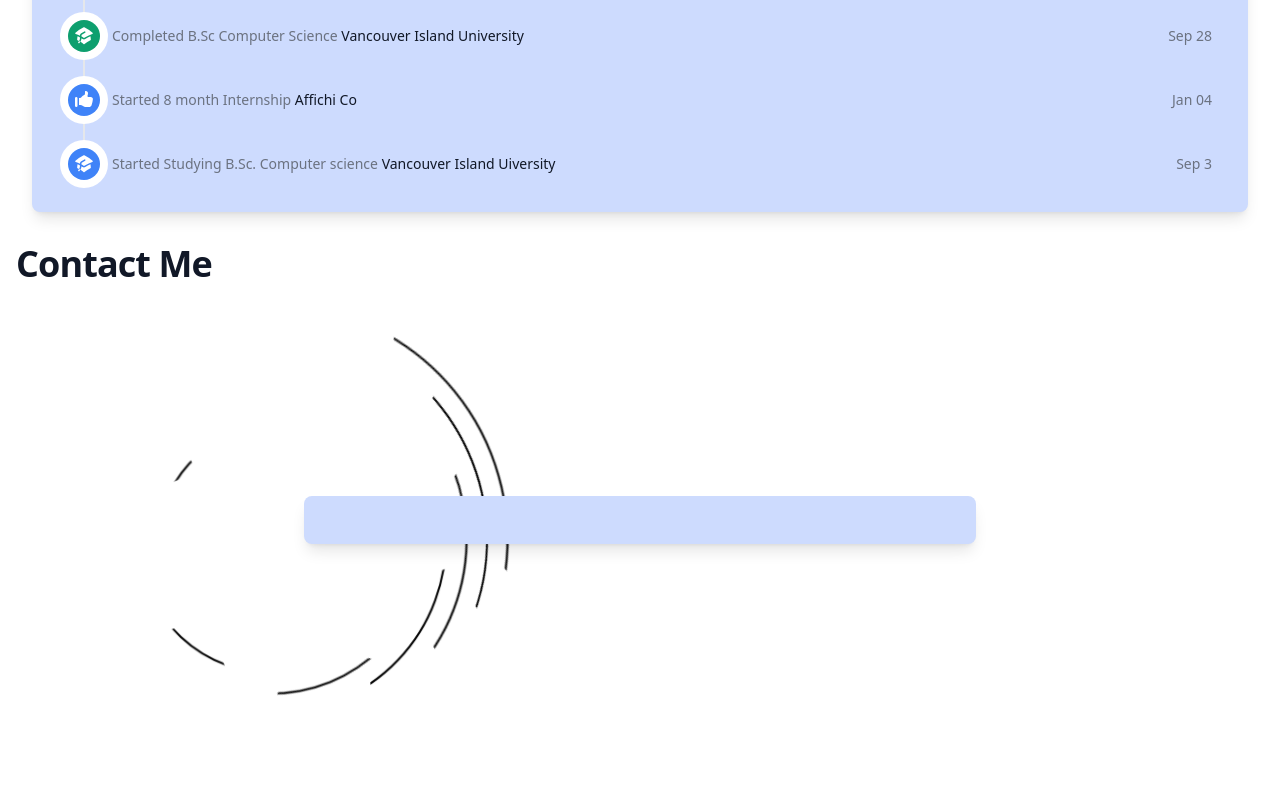
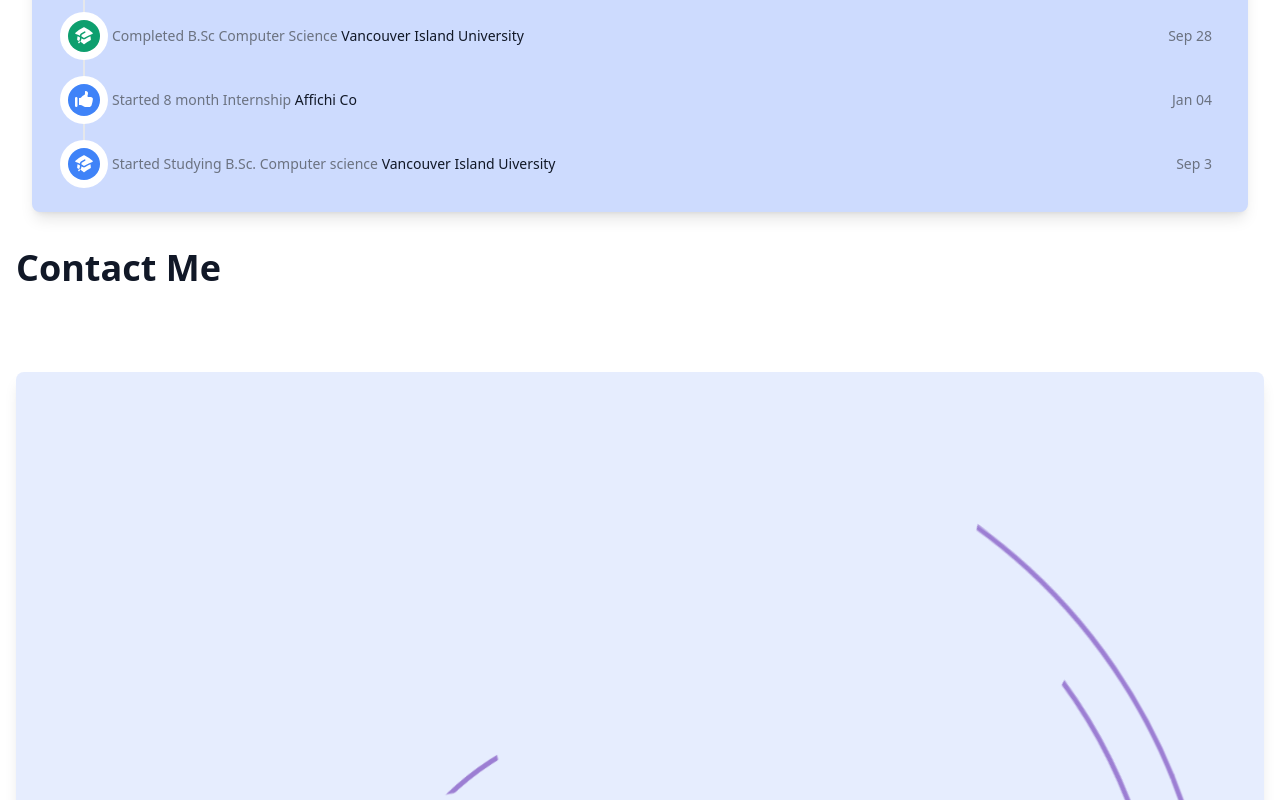
Before and after one commit to crash1604/revisedPortfolio, a React (Create React App) app: page / in a window 1280 px wide. Shown: the part 2000-2800 px from the top of the page. Built offline with nearby package versions, Linux system fonts and the light colour scheme.

Commit message:
contact page is complete

```diff
--- a/src/components/sections/Contact.jsx
+++ b/src/components/sections/Contact.jsx
@@ -15,30 +15,38 @@ const projectDetails = {
 
 const Contact = () => {
   return (
-<div className="container mx-auto p-4 relative">
-      <h2 className="text-3xl font-bold tracking-tight text-gray-900 sm:text-4xl z-10 relative">Contact Me</h2>
-      <ConcentricCircles className="justify-center absolute inset-0 w-full h-full" />
+    <div className="container mx-auto p-4">
+      <h2 className="text-3xl font-bold text-gray-900 sm:text-4xl my-4 sm:my-4 xl:my-1">Contact Me</h2>
 
-      {/* This div is absolutely positioned and overlayed on top of the concentric circles */}
-      <div className="absolute inset-0 flex items-center justify-center">
-        <div className="flex items-center justify-evenly bg-indigo-200 rounded-lg overflow-hidden shadow-lg p-6 mb-4 sm:mb-0 w-full md:max-w-2xl">
-          {/* Icons and links */}
-          <a href="https://linkedin.com" className="text-black hover:text-blue-700">
-            {/* LinkedIn Icon */}
-          </a>
-          <a href="mailto:your@email.com" className="text-black hover:text-red-700">
-            {/* Mail Icon */}
-          </a>
-          <a href="https://github.com" className="text-black hover:text-green-500">
-            {/* GitHub Icon */}
-          </a>
+      {/* Position the animation and icons container below the h2 */}
+      <div className="relative mt-8 sm:mt-12 xl:mt-20">
+        {/* ConcentricCircles background */}
+        <div className="relative z-0 bg-top items-center justify-center">
+        <ConcentricCircles  />
+        </div>
+
+        <div className="absolute inset-0 bg-opacity-50 flex items-center justify-evenly bg-indigo-200 rounded-lg overflow-hidden shadow-lg p-6 mt-4 sm:mt-4 xl:mt-1 z-4">
+
+          <a href="https://www.linkedin.com/in/chanakyadeveloper/" className="text-black hover:text-blue-700 bg-opacity-100" >
+                 <svg viewBox="0 0 512 512" preserveAspectRatio="xMidYMid meet" className="w-16 h-16 md:w-48 md:h-48" fill="currentColor">
+                 <path d="M186.4 142.4c0 19-15.3 34.5-34.2 34.5 -18.9 0-34.2-15.4-34.2-34.5 0-19 15.3-34.5 34.2-34.5C171.1 107.9 186.4 123.4 186.4 142.4zM181.4 201.3h-57.8V388.1h57.8V201.3zM273.8 201.3h-55.4V388.1h55.4c0 0 0-69.3 0-98 0-26.3 12.1-41.9 35.2-41.9 21.3 0 31.5 15 31.5 41.9 0 26.9 0 98 0 98h57.5c0 0 0-68.2 0-118.3 0-50-28.3-74.2-68-74.2 -39.6 0-56.3 30.9-56.3 30.9v-25.2H273.8z"></path>
+                 </svg>
+                </a>
+                <a href="mailto:chanakyadevpro@gmail.com" className="text-black hover:text-red-700 bg-opacity-100">
+                 <svg viewBox="0 0 512 512" preserveAspectRatio="xMidYMid meet" className="w-16 h-16 md:w-48 md:h-48" fill="currentColor">
+                     <path d="M101.3 141.6v228.9h0.3 308.4 0.8V141.6H101.3zM375.7 167.8l-119.7 91.5 -119.6-91.5H375.7zM127.6 194.1l64.1 49.1 -64.1 64.1V194.1zM127.8 344.2l84.9-84.9 43.2 33.1 43-32.9 84.7 84.7L127.8 344.2 127.8 344.2zM384.4 307.8l-64.4-64.4 64.4-49.3V307.8z"></path>
+                 </svg>
+             </a>
+             <a href="https://www.github.com/crash1604" className="text-black hover:text-green-500 bg-opacity-100">
+                 <svg viewBox="0 0 512 512" preserveAspectRatio="xMidYMid meet" className="w-16 h-16 md:w-48 md:h-48" fill="currentColor">
+                 <path d="M256 70.7c-102.6 0-185.9 83.2-185.9 185.9 0 82.1 53.3 151.8 127.1 176.4 9.3 1.7 12.3-4 12.3-8.9V389.4c-51.7 11.3-62.5-21.9-62.5-21.9 -8.4-21.5-20.6-27.2-20.6-27.2 -16.9-11.5 1.3-11.3 1.3-11.3 18.7 1.3 28.5 19.2 28.5 19.2 16.6 28.4 43.5 20.2 54.1 15.4 1.7-12 6.5-20.2 11.8-24.9 -41.3-4.7-84.7-20.6-84.7-91.9 0-20.3 7.3-36.9 19.2-49.9 -1.9-4.7-8.3-23.6 1.8-49.2 0 0 15.6-5 51.1 19.1 14.8-4.1 30.7-6.2 46.5-6.3 15.8 0.1 31.7 2.1 46.6 6.3 35.5-24 51.1-19.1 51.1-19.1 10.1 25.6 3.8 44.5 1.8 49.2 11.9 13 19.1 29.6 19.1 49.9 0 71.4-43.5 87.1-84.9 91.7 6.7 5.8 12.8 17.1 12.8 34.4 0 24.9 0 44.9 0 51 0 4.9 3 10.7 12.4 8.9 73.8-24.6 127-94.3 127-176.4C441.9 153.9 358.6 70.7 256 70.7z"></path>
+                 </svg>
+                 </a>
         </div>
       </div>
     </div>
 
 
-    // <div className="container mx-auto p-4">
-    //     <h2 className="text-3xl font-bold tracking-tight text-gray-900 sm:text-4xl">Contact Me</h2>
     //   <div className="flex justify-between border-b mt-4 mx-4 px-4 max-w-screen-lg">
     //     <div className="flex items-center justify-evenly bg-indigo-200 rounded-lg overflow-hidden shadow-lg p-6">
     //         <div>
--- a/src/components/sections/concentricCircleAnimation/AnimatedCircles.jsx
+++ b/src/components/sections/concentricCircleAnimation/AnimatedCircles.jsx
@@ -12,7 +12,7 @@ const AnimatedCircles = () => {
           viewBox="0 0 300 300"
           className={`circle circle-${index + 1}`}
         >
-          <circle cx="150" cy="150" r={`${15 + index * 15}`} stroke="indigo" strokeWidth="2" fill="none" />
+          <circle cx="150" cy="150" r={`${15 + index * 15}`} stroke="purple" strokeWidth="2" fill="none" />
         </svg>
       ))}
     </div>
--- a/src/components/sections/concentricCircleAnimation/ConcentricCircles.jsx
+++ b/src/components/sections/concentricCircleAnimation/ConcentricCircles.jsx
@@ -11,7 +11,7 @@ const ConcentricCircles = () => {
 
   return (
     <div className="flex items-center justify-right">
-      <svg viewBox="0 0 500 500" className="w-full h-auto max-w-xs sm:max-w-sm md:max-w-md lg:max-w-lg">
+      <svg viewBox="0 0 500 500" className="w-full h-auto ">
         <defs>
           <clipPath id="clip">
             <path d="M 0,250 a 250,250 0 0,1 250,-250 h -70 a 180,180 0 0,0 0,180 z" />
@@ -23,13 +23,14 @@ const ConcentricCircles = () => {
             cx="250"
             cy="250"
             r={`${circle.size}`}
-            stroke="black"
+            stroke="#6b21a8"
             strokeWidth="2"
             fill="none"
             clipPath="url(#clip)"
             className={`animate-spin-${circle.id}`}
             style={{
               animationDuration: `${circle.animationDuration}s`,
+              border:'2px solid #6b21a8'
             }}
           />
         ))}
```
